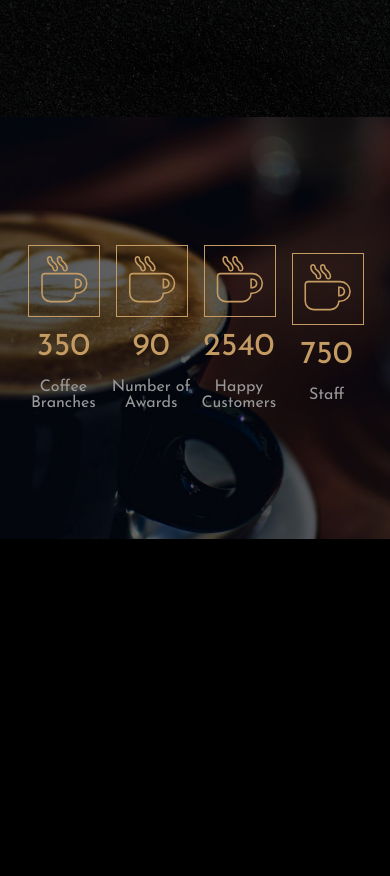
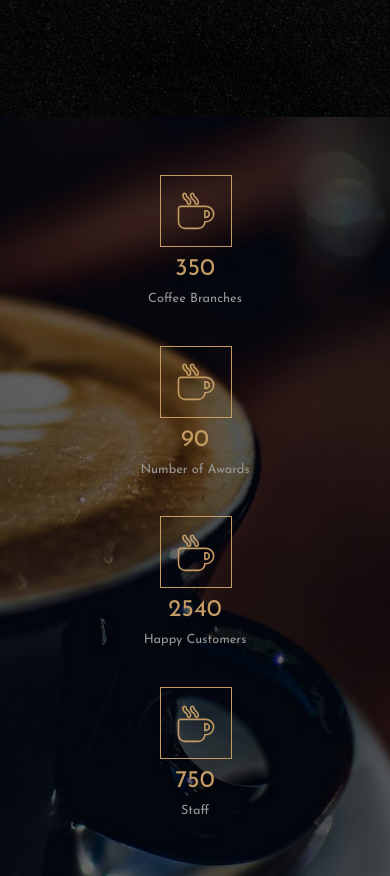
Before and after one commit to Ameer2000Mzori/Coffee-House, a website built with webpack: page src/index.html in a window 390 px wide. Shown: the part 2120-2996 px from the top of the page. Before the commit the page ends 2659 px from the top, so only its background shows below. Built offline with nearby package versions, Linux system fonts and the light colour scheme.

Commit message:
added responsvness size 768px to the about page

```diff
--- a/src/style.scss
+++ b/src/style.scss
@@ -1137,5 +1137,38 @@ body {
 }
 
 @media screen and (max-width: 768px) {
-  // 768px
+  .about {
+    height: 90vh;
+
+    .about-Wrap {
+      .about-Cards-Wrap {
+        width: 90%;
+        height: 90%;
+        display: flex;
+        flex-direction: column;
+
+        .about-Card {
+          height: 230px;
+          width: 130px;
+
+          .about-Card-Icon-Wrap {
+            height: 70px;
+            width: 70px;
+
+            #about-Card-Icon {
+              font-size: 2.2rem;
+            }
+          }
+
+          .about-Card-Text-1 {
+            font-size: 1.5rem;
+          }
+
+          .about-Card-Text-2 {
+            font-size: 0.8rem;
+          }
+        }
+      }
+    }
+  }
 }
```
Also changed, not shown: src/style.css, 1 other file.
